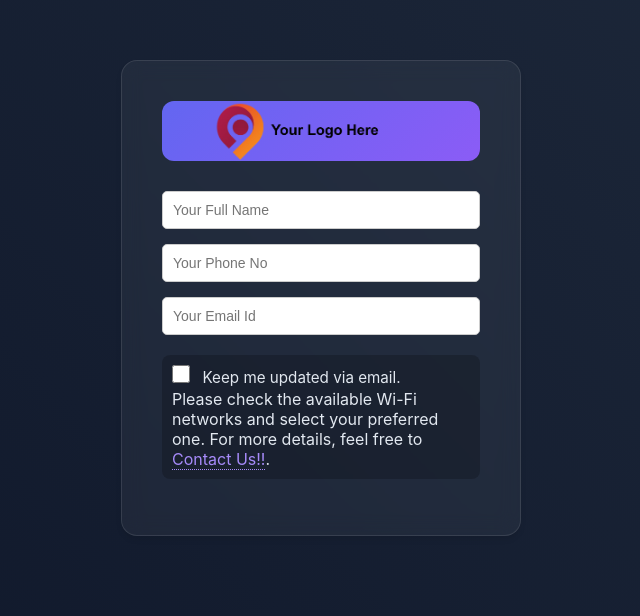
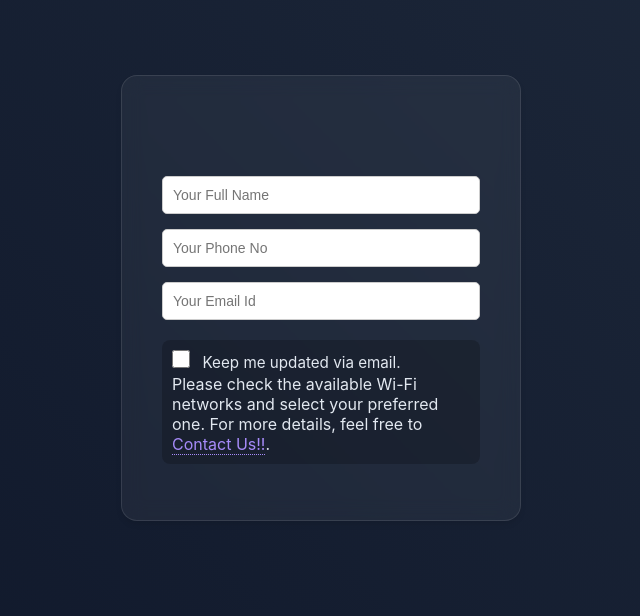
Before and after one commit to Rajshaw96/Linkbase-Halowifi, a plain HTML site: page public/index.html in a window 1280 px wide. Shown: the part 102-718 px from the top of the page, without its empty margins (319-959 px from the left). Drawn offline with Linux system fonts and the light colour scheme.

Commit message:
code fixed

```diff
--- a/public/assets/css/style.css
+++ b/public/assets/css/style.css
@@ -27,15 +27,17 @@ body {
 }
 
 .logo {
-    max-width: 100%;
+    /* max-width: 100%; */
     height: 60px;
-    background: linear-gradient(135deg, #6366f1, #8b5cf6);
-    border-radius: 12px;
+    /* background: linear-gradient(135deg, #6366f1, #8b5cf6); */
+    /* border-radius: 12px; */
     margin: 0 auto 1rem auto;
+    display: flex;
+    justify-content: center;
+    align-items: center;
 }
 
 .logo-img {
-    padding-left: 50px;
     max-width: 100%;
     height: 100%;
 }
--- a/public/assets/js/main.js
+++ b/public/assets/js/main.js
@@ -300,7 +300,7 @@ function renderPropertyDetails(propertyDetails) {
   }
 
   splashTitle.textContent = propertyDetails.propertySplashPageTitle || "Connect To The Wifi";
-  subtitle.textContent = propertyDetails.propertySplashPageDescription || "Welcome to Casa-Loma";
+  subtitle.textContent = propertyDetails.locations.name || "Welcome to Casa-Loma";
 
   console.log("✅ Rendered property details successfully.");
 }
--- a/public/index.html
+++ b/public/index.html
@@ -10,10 +10,10 @@
   <body id="body">
     <main class="glass-card">
       <div class="logo">
-        <img src="./assets/image/logo/default_logo.png" alt="logo" id="logo-img" class="logo-img"/>
+        <img alt="" id="logo-img" class="logo-img"/>
       </div>
       <h1 id="splash-title"></h1>
-      <!-- <p id="subtitle"></p> -->
+      <p id="subtitle"></p>
       <div class="input-container">
         <form autocomplete="off">
           <input type="text" id="guestFullName" placeholder="Your Full Name" />
```
